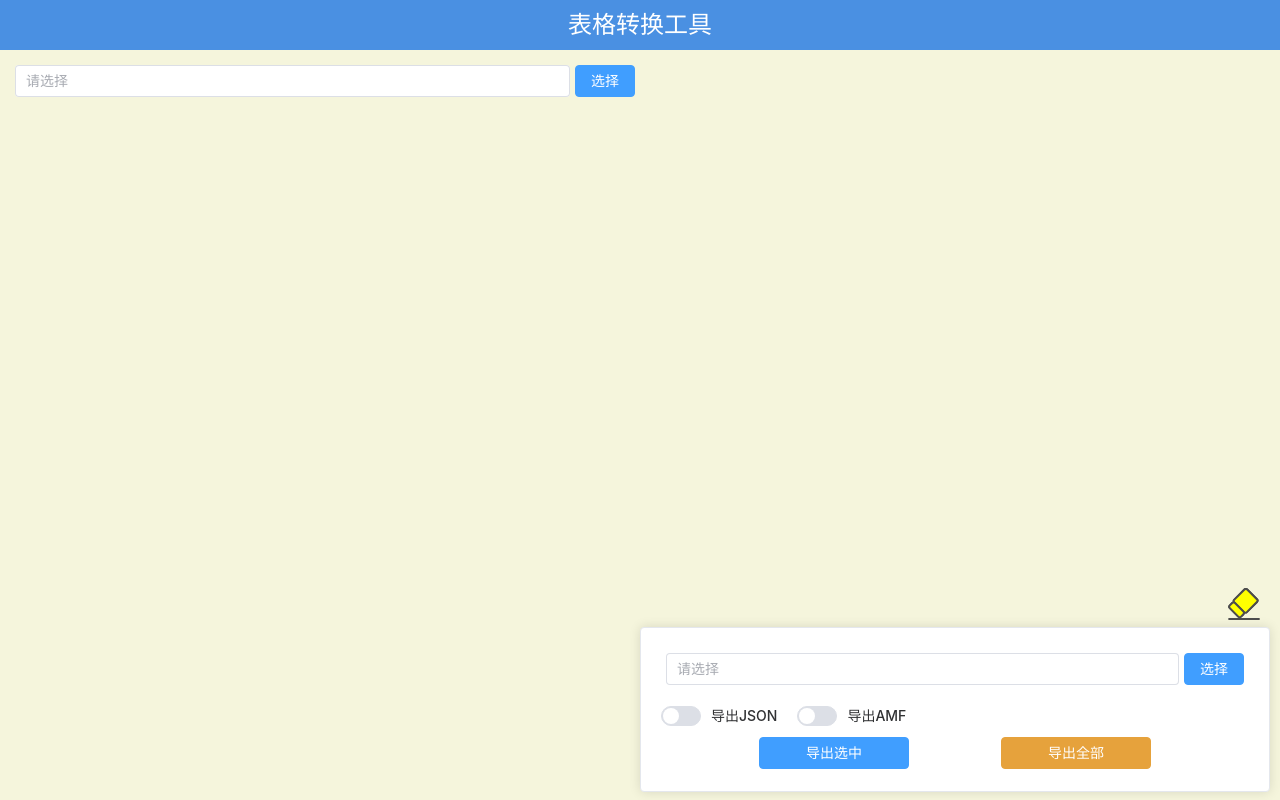
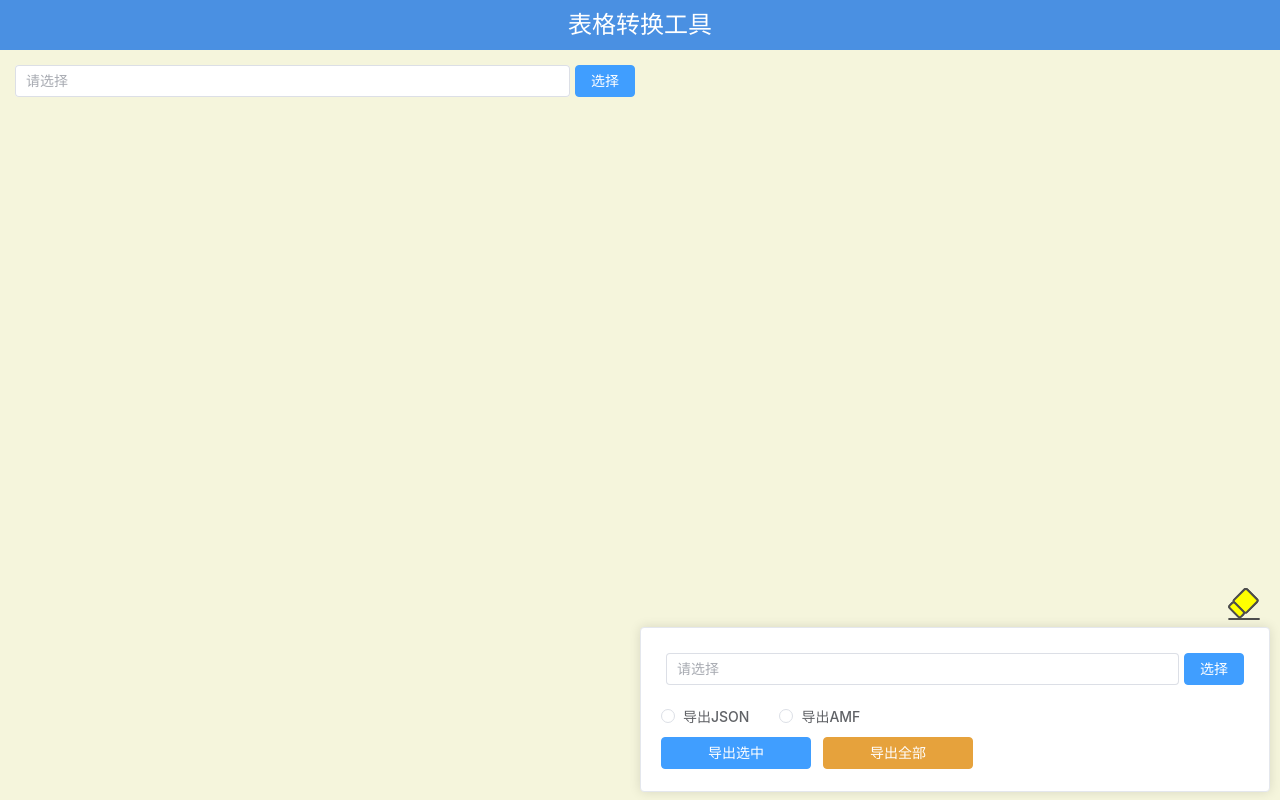
Before and after one commit to cooluid/vite-xls, a Vue app: page / in a window 1280 px wide. Built offline with nearby package versions, Linux system fonts and the light colour scheme.

Commit message:
导出格式

```diff
--- a/src/components/ExportSettings/ExportSettings.vue
+++ b/src/components/ExportSettings/ExportSettings.vue
@@ -10,6 +10,11 @@ const store = useXlsxStore();
 const exportPath = computed({
 	get: () => store.exportPath || "",
 	set: (value) => store.setXlsPath(1, value)
+});
+
+const exportFormat = computed({
+	get: () => store.exportFormat,
+	set: (value: 'JSON' | 'AMF') => store.setExportFormat(value)
 });
 
 const handleExport = async (type: number) => {
@@ -33,10 +38,10 @@ const handleExport = async (type: number) => {
 		<FileSelect v-model="exportPath" :type="1" />
 
 		<div class="set-info">
-			<div class="switch">
-				<el-switch v-model="store.exportType" active-text="导出JSON" />
-				<el-switch v-model="store.exportType" active-text="导出AMF" />
-			</div>
+			<el-radio-group v-model="exportFormat">
+				<el-radio label="JSON">导出JSON</el-radio>
+				<el-radio label="AMF">导出AMF</el-radio>
+			</el-radio-group>
 
 			<div class="grp-button">
 				<el-button class="summit-button" type="primary" @click="handleExport(0)">
@@ -69,11 +74,10 @@ const handleExport = async (type: number) => {
 	gap: 5px;
 }
 
-.grp-button {
+.el-radio-group {
 	display: flex;
-	justify-content: center;
+	justify-content: flex-start;
 	align-items: center;
-	gap: 80px;
 }
 
 .summit-button {
--- a/src/stores/xlsxStore.ts
+++ b/src/stores/xlsxStore.ts
@@ -10,7 +10,7 @@ export interface XlsItem {
 interface XlsxOptionsState {
 	xlsPath: string;
 	exportPath: string;
-	exportType: number;
+	exportFormat: 'JSON' | 'AMF';
 	exportDataType: number;
 	xlsFileList: XlsItem[];
 }
@@ -24,7 +24,7 @@ export const useXlsxStore = defineStore("xlsxOptions", {
 	state: (): XlsxOptionsState => ({
 		xlsPath: useLocalStorage("importXlsPath").get(),
 		exportPath: useLocalStorage("exportXlsPath").get(),
-		exportType: 0,
+		exportFormat: useLocalStorage("exportFormat").get() as 'JSON',
 		exportDataType: Number(useLocalStorage("exportDataType").get()) || 0,
 		xlsFileList: [] as XlsItem[]
 	}),
@@ -59,9 +59,9 @@ export const useXlsxStore = defineStore("xlsxOptions", {
 			}
 		},
 
-		setExportDataType(exportDataType: number) {
-			this.exportDataType = exportDataType;
-			useLocalStorage("exportDataType").set(exportDataType.toString());
+		setExportFormat(exportFormat: 'JSON' | 'AMF') {
+			this.exportFormat = exportFormat;
+			useLocalStorage("exportFormat").set(exportFormat);
 		},
 	},
 });
```
